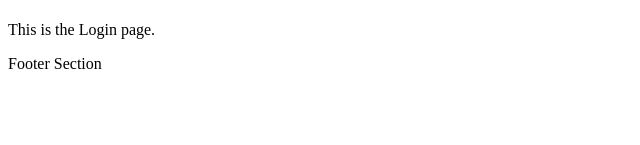
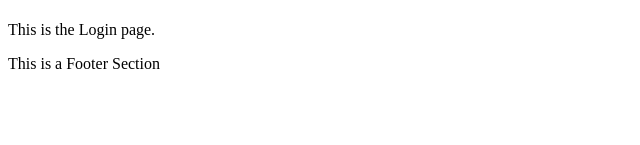
Before and after one commit to Anshuman0706/SIP_PROJECT, a React (Vite) app: page /login in a window 1280 px wide. Shown: the part 144-289 px from the top of the page, without its empty margins (0-640 px from the left). Built offline with nearby package versions, Linux system fonts and the light colour scheme.

Commit message:
commit 2 for this

```diff
--- a/src/components/Footer.tsx
+++ b/src/components/Footer.tsx
@@ -1,7 +1,7 @@
 function Footer() {
   return (
     <footer>
-      <p>Footer Section</p>
+      <p>This is a Footer Section</p>
     </footer>
   );
 }
```
